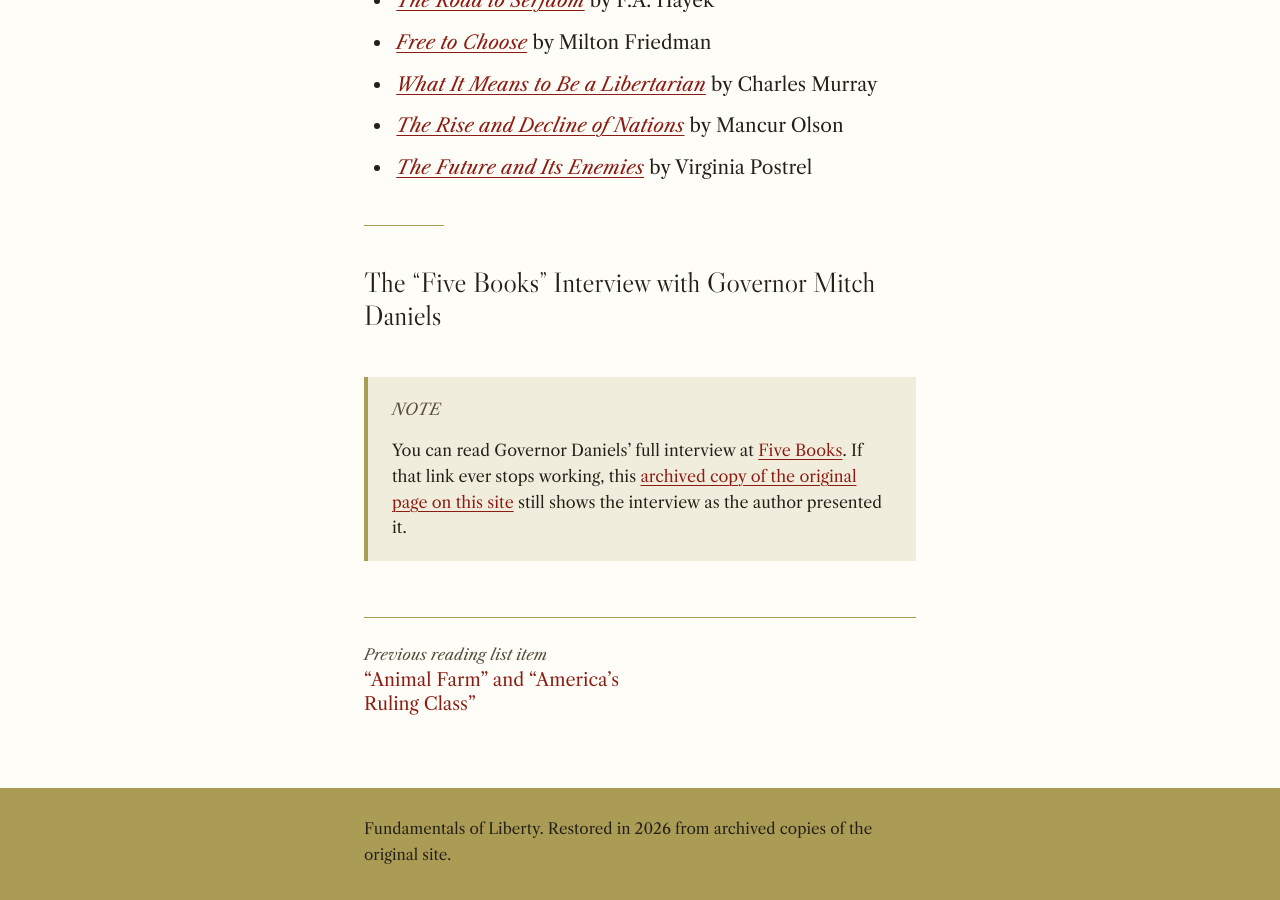
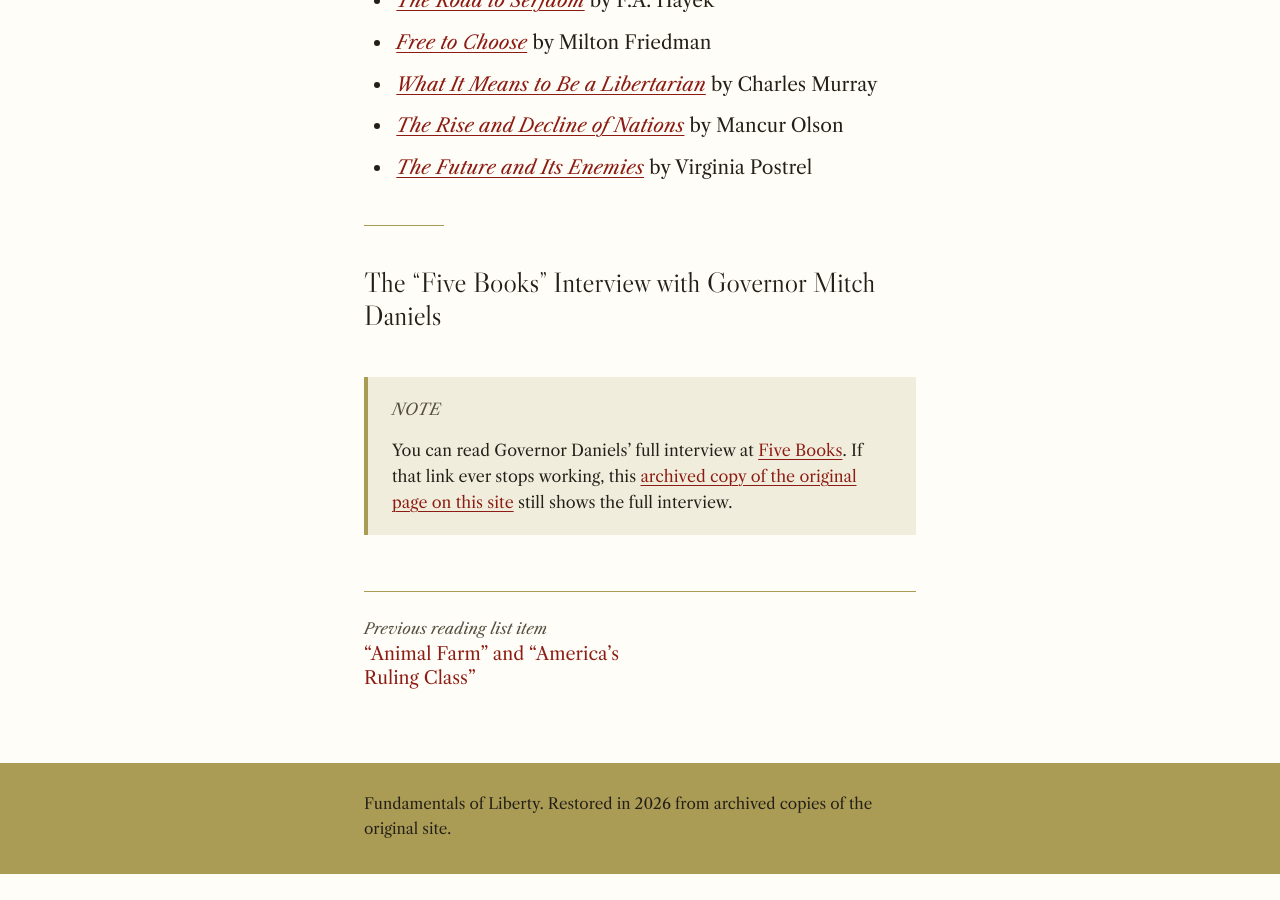
Before and after one commit to liberty-and-prosperity/fundamentalsofliberty, a Jekyll site: the page built from reading-list/five-books.md, in a window 1280 px wide and 900 px high, scrolled down 1460 px. Built offline with Jekyll 4.4.1, drawn with Linux system fonts in a browser that asks for light colours; after the commit the page ends 2334 px from its top, so only the background shows below that.

Commit message:
Shorten the closing words of the note on Five Books
Asked by the owner. The links are unchanged.

Co-Authored-By: Claude Opus 5 <noreply@anthropic.com>

```diff
--- a/reading-list/five-books.md
+++ b/reading-list/five-books.md
@@ -2,7 +2,7 @@
 title: "Five Books"
 order: 4
 family_note: >-
-  You can read Governor Daniels’ full interview at [Five Books](https://fivebooks.com/best-books/mitch-daniels-on-how-libertarians-can-govern/). If that link ever stops working, this [archived copy of the original page on this site](https://web.archive.org/web/20161023162700/http://fundamentalsofliberty.com/?page_id=477) still shows the interview as the author presented it.
+  You can read Governor Daniels’ full interview at [Five Books](https://fivebooks.com/best-books/mitch-daniels-on-how-libertarians-can-govern/). If that link ever stops working, this [archived copy of the original page on this site](https://web.archive.org/web/20161023162700/http://fundamentalsofliberty.com/?page_id=477) still shows the full interview.
 ---
 
 (Check out this compelling 4 minute video [Choose Liberty](https://vimeo.com/45163865))
```
Also changed, not shown: CONTENT-CHANGES.md (+5 -0 lines).
